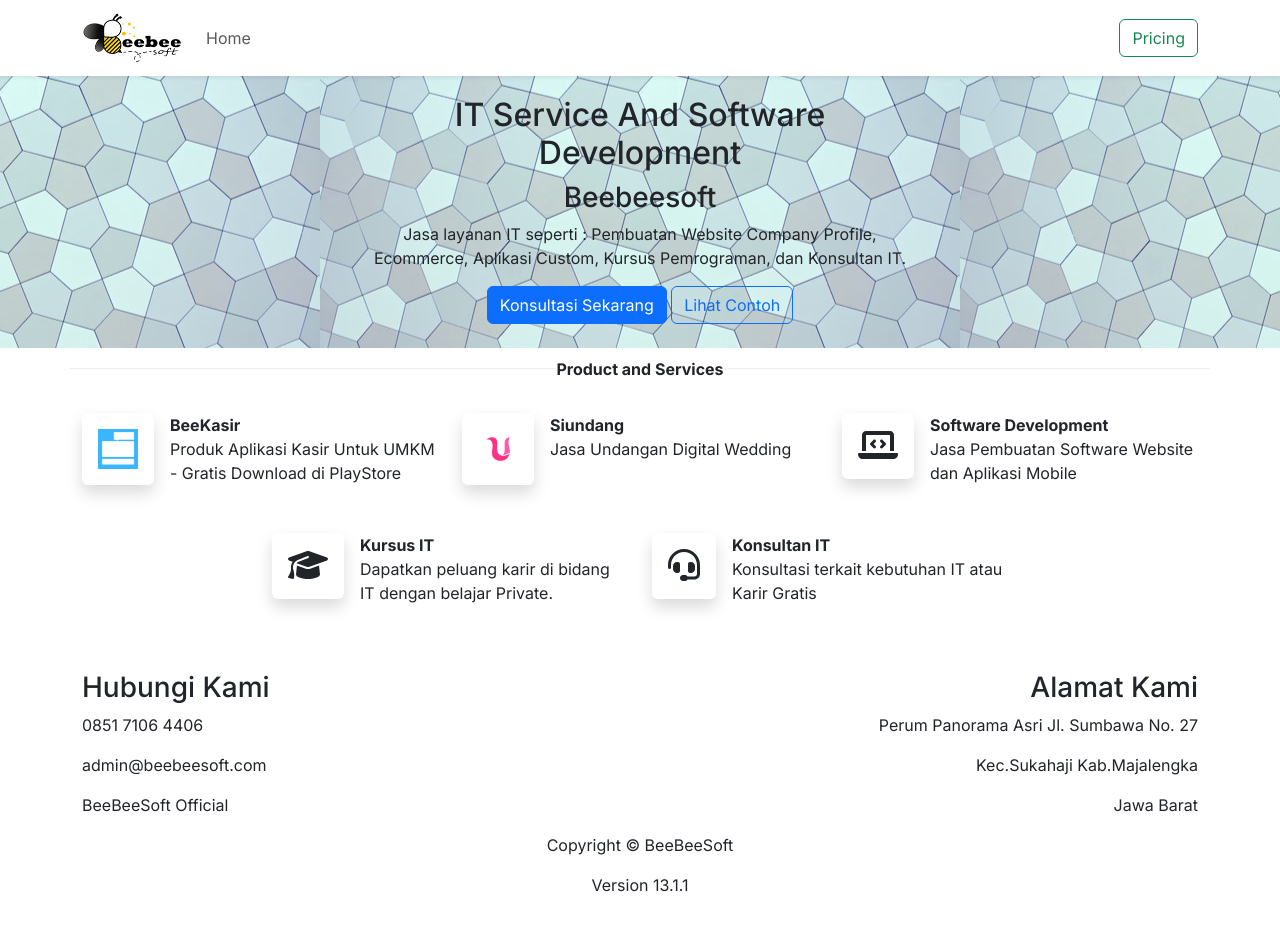
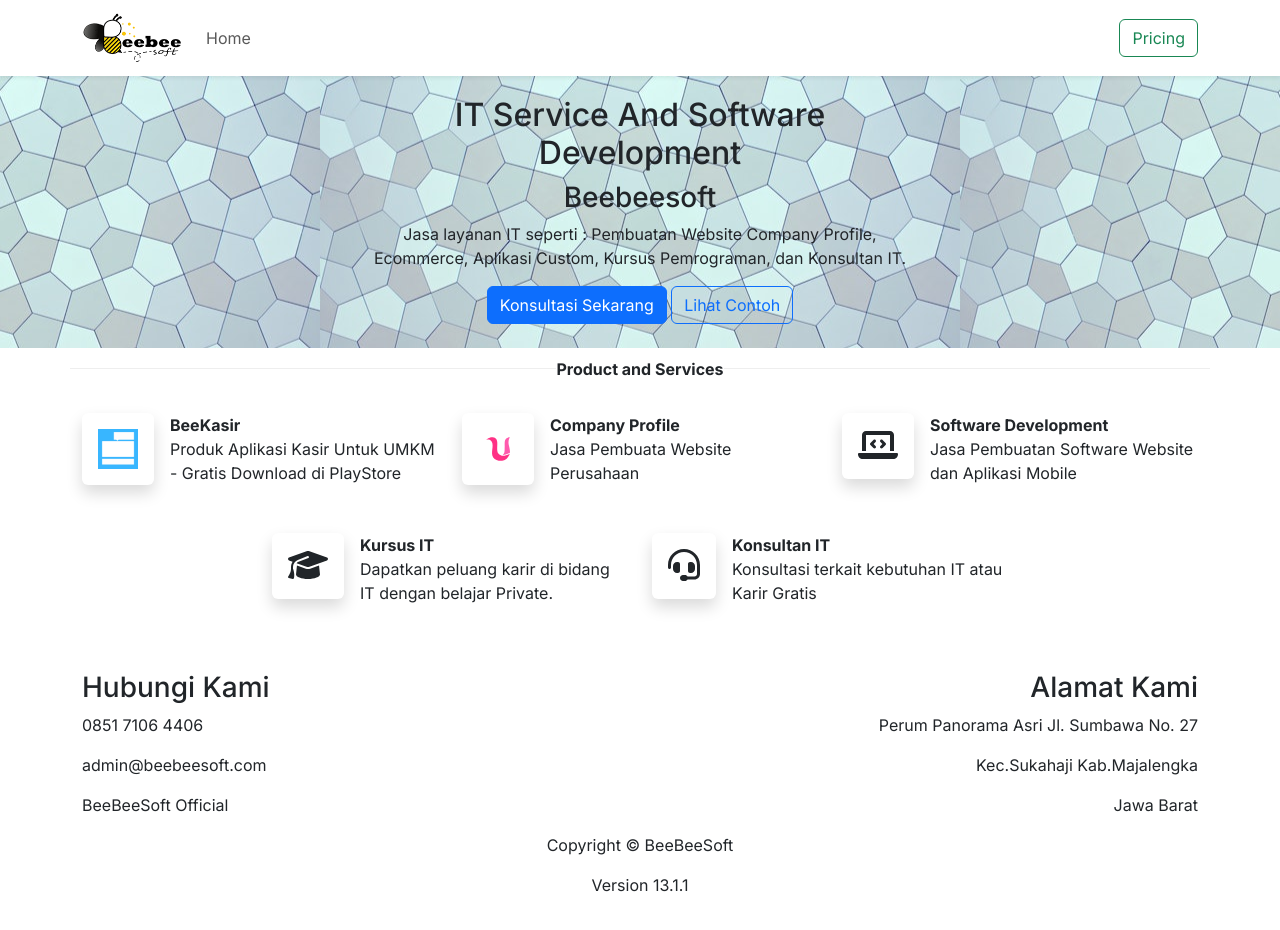
Before and after one commit to beebeesoft-id/beebeesoft-next, a Next.js app: page / in a window 1280 px wide. Shown: the top 930 px of the page. Built offline with nearby package versions, Linux system fonts and the light colour scheme.

Commit message:
Remove Siundang Add Perumahan

```diff
--- a/src/app/page.tsx
+++ b/src/app/page.tsx
@@ -68,7 +68,7 @@
             <div className="col-md-4" data-aos="fade-in">
                   <div className="d-flex">
                   <div className="flex-shrink-0">
-                  <a href='https://siundang.com'>
+                  <a href='http://perumahan.beebeesoft.com'>
                       <div className="shadow p-3 mb-5 bg-body rounded">
                       <Image
                         src={logoSiundang}
@@ -80,8 +80,8 @@
                   </a>
                   </div>
                   <div className="flex-grow-1 ms-3" >
-                      <b> Siundang </b>
-                      <p> Jasa Undangan Digital Wedding</p>
+                      <b> Company Profile </b>
+                      <p> Jasa Pembuata Website Perusahaan</p>
 
                   </div>
                   </div>
```
